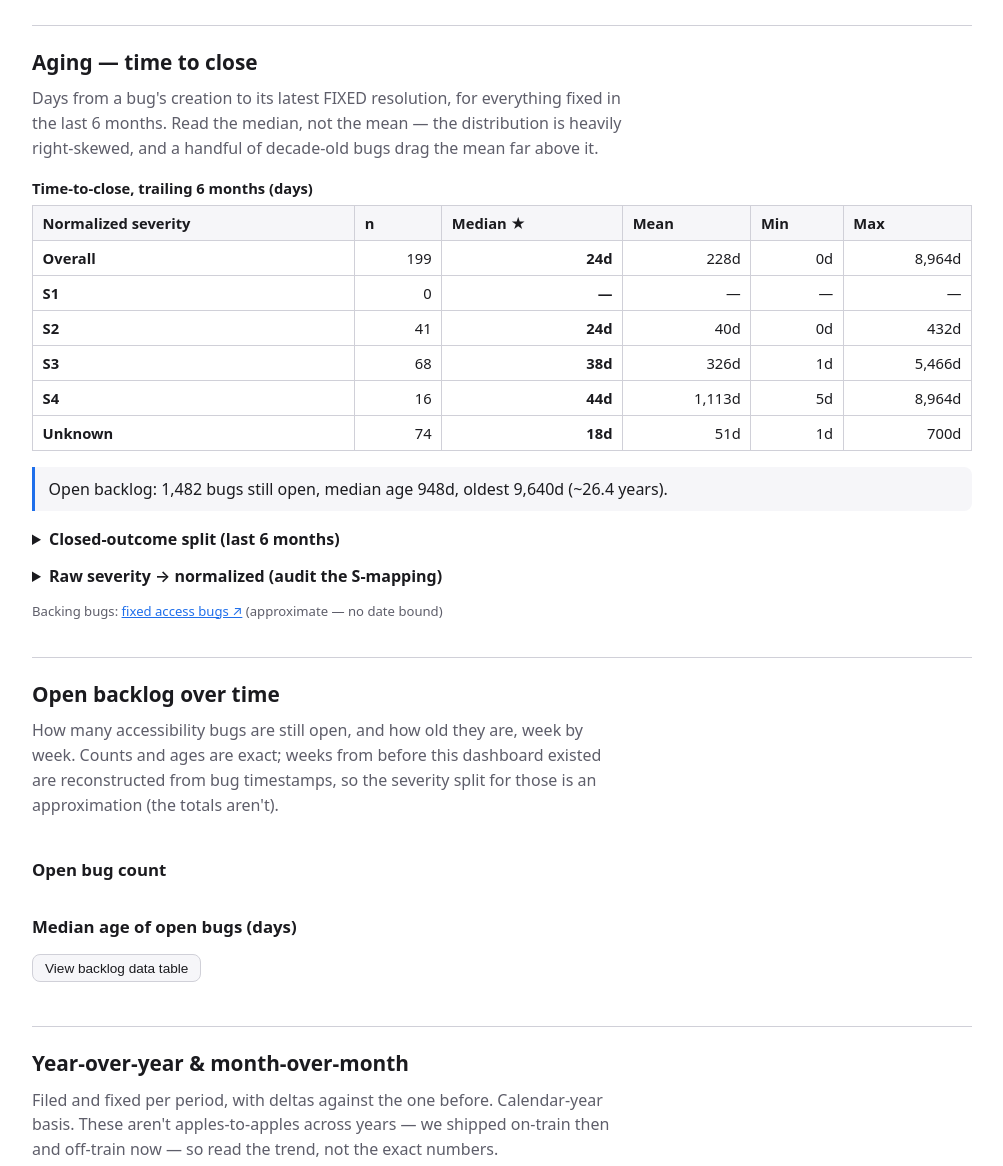
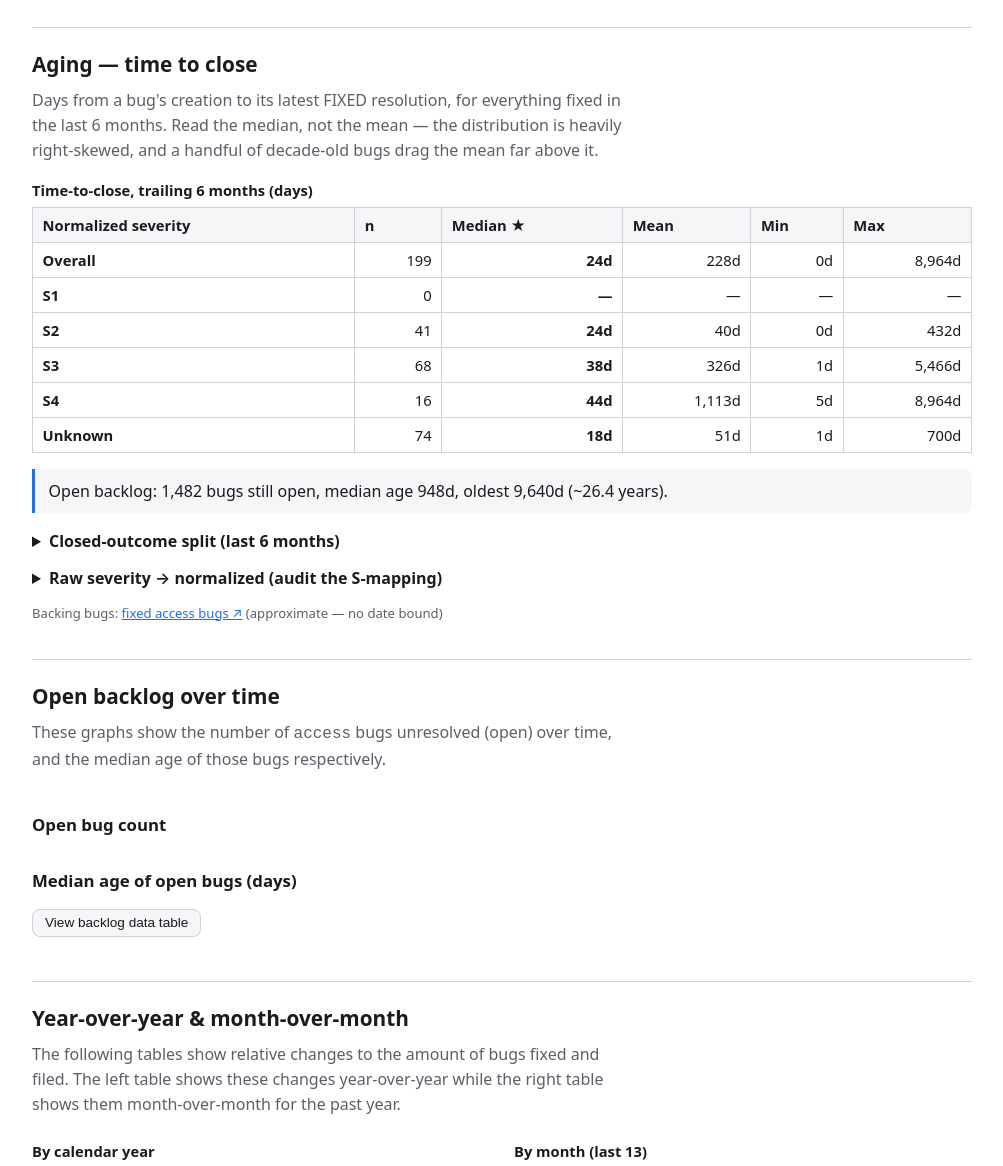
Before and after one commit to MReschenberg/a11y-bugs-dashboard, a website built with Vite: page index.html in a window 1280 px wide. Shown: the part 487-1653 px from the top of the page, without its empty margins (138-1141 px from the left). Built offline with nearby package versions, Linux system fonts and the light colour scheme; what @observablehq/plot would draw is missing.

Commit message:
Reword backlog/comparison ledes; code-style `access` mentions; link README
- backlog + comparison ledes rewritten per Morgan's copy
- 'access' keyword mentions now render as inline <code> (shared dom.frag helper,
  used across about/throughput/backlog)
- drop the ambiguous '*' from the a11y-engine dictionary entry (now reads
  'Core's Disability Access components')
- footer links to the GitHub README

```diff
--- a/index.html
+++ b/index.html
@@ -17,7 +17,7 @@
       <p class="loading">Loading…</p>
     </main>
     <footer>
-      <p>Built from the public Bugzilla REST API and refreshed daily.</p>
+      <p>Built from the public Bugzilla REST API and refreshed daily. <a href="https://github.com/MReschenberg/a11y-bugs-dashboard/blob/main/README.md">README ↗</a></p>
     </footer>
     <script type="module" src="/src/main.ts"></script>
   </body>
--- /dev/null
+++ b/src/dom.ts
@@ -0,0 +1,18 @@
+// Render a string with minimal inline markdown into a DocumentFragment:
+//   `code` → <code>, _em_ → <em>. Everything else is plain text.
+// Used so prose can mention the `access` keyword (etc.) with real code styling
+// instead of literal backticks.
+export function frag(text: string): DocumentFragment {
+  const f = document.createDocumentFragment();
+  const re = /`([^`]+)`|_([^_]+)_/g;
+  let last = 0;
+  for (let m = re.exec(text); m; m = re.exec(text)) {
+    if (m.index > last) f.append(text.slice(last, m.index));
+    const node = document.createElement(m[1] !== undefined ? "code" : "em");
+    node.textContent = m[1] !== undefined ? m[1] : m[2];
+    f.append(node);
+    last = re.lastIndex;
+  }
+  if (last < text.length) f.append(text.slice(last));
+  return f;
+}
--- a/src/views/about.ts
+++ b/src/views/about.ts
@@ -4,6 +4,7 @@
 import {
   type DashboardData, SEVS, SEV_LABEL, NORM_TO_RAW, fmt, daysSince,
 } from "../data";
+import { frag } from "../dom";
 
 const el = <K extends keyof HTMLElementTagNameMap>(
   tag: K, attrs: Record<string, string> = {}, text?: string,
@@ -13,20 +14,6 @@
   if (text !== undefined) n.textContent = text;
   return n;
 };
-
-// Render a string with minimal inline markdown: `code` → <code>, _em_ → <em>.
-function frag(text: string): DocumentFragment {
-  const f = document.createDocumentFragment();
-  const re = /`([^`]+)`|_([^_]+)_/g;
-  let last = 0;
-  for (let m = re.exec(text); m; m = re.exec(text)) {
-    if (m.index > last) f.append(text.slice(last, m.index));
-    f.append(m[1] !== undefined ? el("code", {}, m[1]) : el("em", {}, m[2]));
-    last = re.lastIndex;
-  }
-  if (last < text.length) f.append(text.slice(last));
-  return f;
-}
 
 const STALE_DAYS = 8; // a missed weekly+ refresh
 
@@ -40,13 +27,13 @@
 
 function dictionary(): HTMLElement {
   const terms: Array<[string, string]> = [
-    ["Created", "Bug creation date (when filed in Bugzilla — not necessarily when the access keyword was added)."],
+    ["Created", "Bug creation date (when filed in Bugzilla — not necessarily when the `access` keyword was added)."],
     ["Fixed (latest resolution)", "Resolution = FIXED. We track the most-recent timestamp on this field. For reopened bugs (7% of ingested data), this is the _latest_ closure, not the first."],
     ["Time to close", "Days from Created to latest FIXED resolution."],
     ["Open backlog age", "Days a still-open bug has been open, as of the last ingest."],
     ["Normalized severity", "Legacy Bugzilla severities mapped to S1–S4 (see map below); unset values shown as Unknown."],
     ["Won't-fix / duplicate / invalid", "Closed without a fix; reported separately, never counted as fixed."],
-    ["A11y engine", "Bugs in Core :: Disability Access* (the accessibility engine itself), shown as a flagged series."],
+    ["A11y engine", "Bugs in Core's Disability Access components (the accessibility engine itself), shown as a flagged series."],
   ];
   const dl = el("dl", { class: "dict" });
   for (const [t, d] of terms) {
--- a/src/views/backlog.ts
+++ b/src/views/backlog.ts
@@ -4,6 +4,7 @@
 import { type DashboardData, isoWeekToDate, fmt } from "../data";
 import { backlogFigure, type TrendPoint } from "../charts/backlog";
 import { buildTable, tableToggle } from "../a11y/dataTable";
+import { frag } from "../dom";
 
 const el = <K extends keyof HTMLElementTagNameMap>(
   tag: K, attrs: Record<string, string> = {}, text?: string,
@@ -18,11 +19,10 @@
   const weeks = data.backlog.weeks;
   const section = el("section", { "aria-labelledby": "fr2t-h" });
   section.append(el("h2", { id: "fr2t-h" }, "Open backlog over time"));
-  section.append(
-    el("p", { class: "lede" },
-      "How many accessibility bugs are still open, and how old they are, week by week. Counts and ages are exact; " +
-      "weeks from before this dashboard existed are reconstructed from bug timestamps, so the severity split for those is an approximation (the totals aren't)."),
-  );
+  const lede = el("p", { class: "lede" });
+  lede.append(frag(
+    "These graphs show the number of `access` bugs unresolved (open) over time, and the median age of those bugs respectively."));
+  section.append(lede);
 
   if (weeks.length === 0) {
     section.append(el("p", { class: "callout" }, "No backlog history yet."));
--- a/src/views/comparison.ts
+++ b/src/views/comparison.ts
@@ -46,8 +46,8 @@
   section.append(el("h2", { id: "fr3-h" }, "Year-over-year & month-over-month"));
   section.append(
     el("p", { class: "lede" },
-      "Filed and fixed per period, with deltas against the one before. Calendar-year basis. " +
-      "These aren't apples-to-apples across years — we shipped on-train then and off-train now — so read the trend, not the exact numbers."),
+      "The following tables show relative changes to the amount of bugs fixed and filed. " +
+      "The left table shows these changes year-over-year while the right table shows them month-over-month for the past year."),
   );
 
   const yearly = data.rollups.yearly.slice(-8);
--- a/src/views/throughput.ts
+++ b/src/views/throughput.ts
@@ -6,6 +6,7 @@
 } from "../data";
 import { throughputFigure, type MonthPoint, type SeriesName, SERIES_STYLE } from "../charts/throughput";
 import { buildTable, tableToggle } from "../a11y/dataTable";
+import { frag } from "../dom";
 
 const SVGNS = "http://www.w3.org/2000/svg";
 
@@ -61,10 +62,9 @@
 
   const section = el("section", { "aria-labelledby": "fr1-h" });
   section.append(el("h2", { id: "fr1-h" }, "Filed vs. fixed over time"));
-  section.append(
-    el("p", { class: "lede" },
-      'This graph shows the number of access-bugs created ("Filed") and closed ("Fixed") over the selected time period.'),
-  );
+  const fr1Lede = el("p", { class: "lede" });
+  fr1Lede.append(frag('This graph shows the number of `access`-bugs created ("Filed") and closed ("Fixed") over the selected time period.'));
+  section.append(fr1Lede);
 
   // --- controls ---
   const controls = el("div", { class: "controls" });
```
